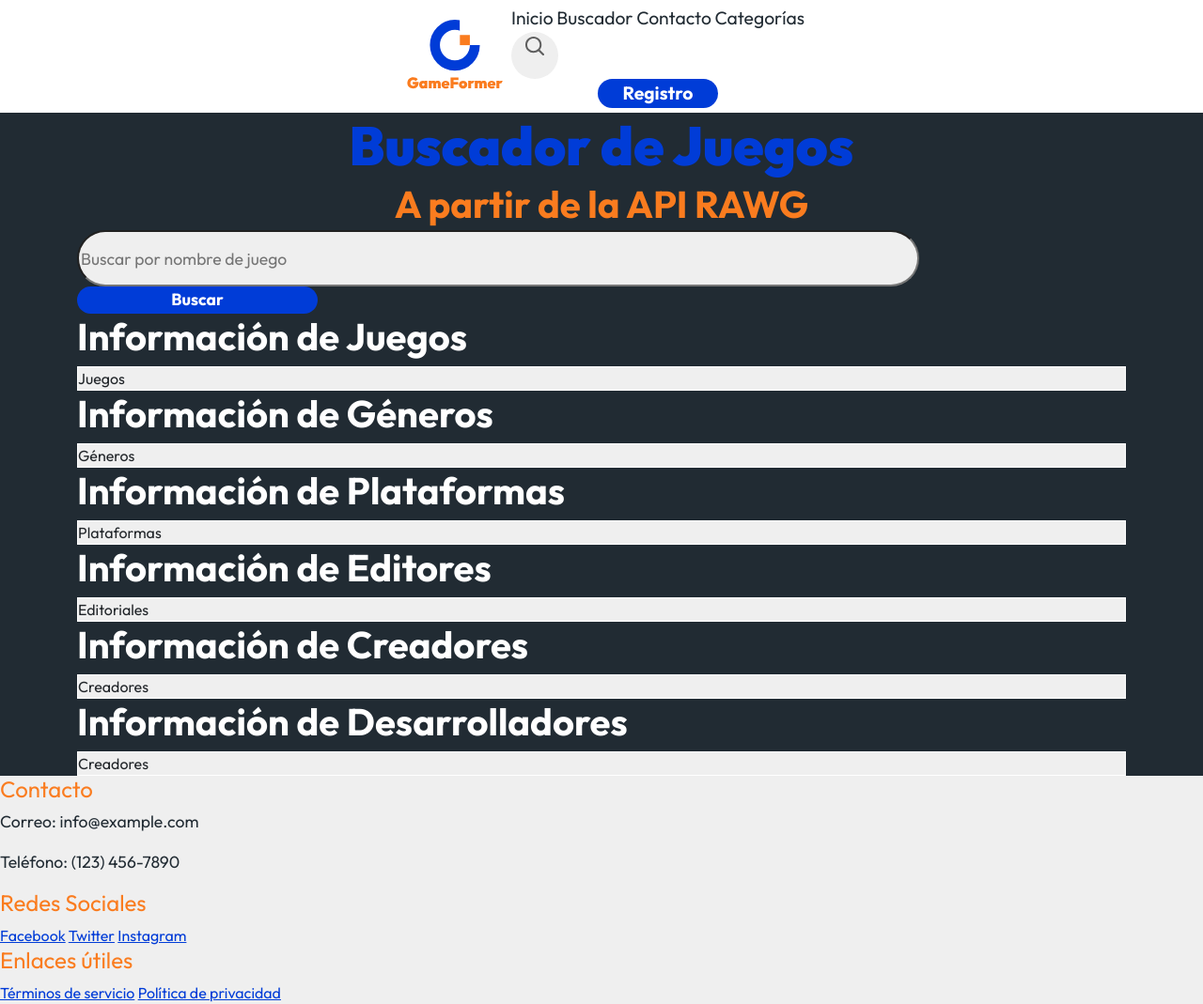
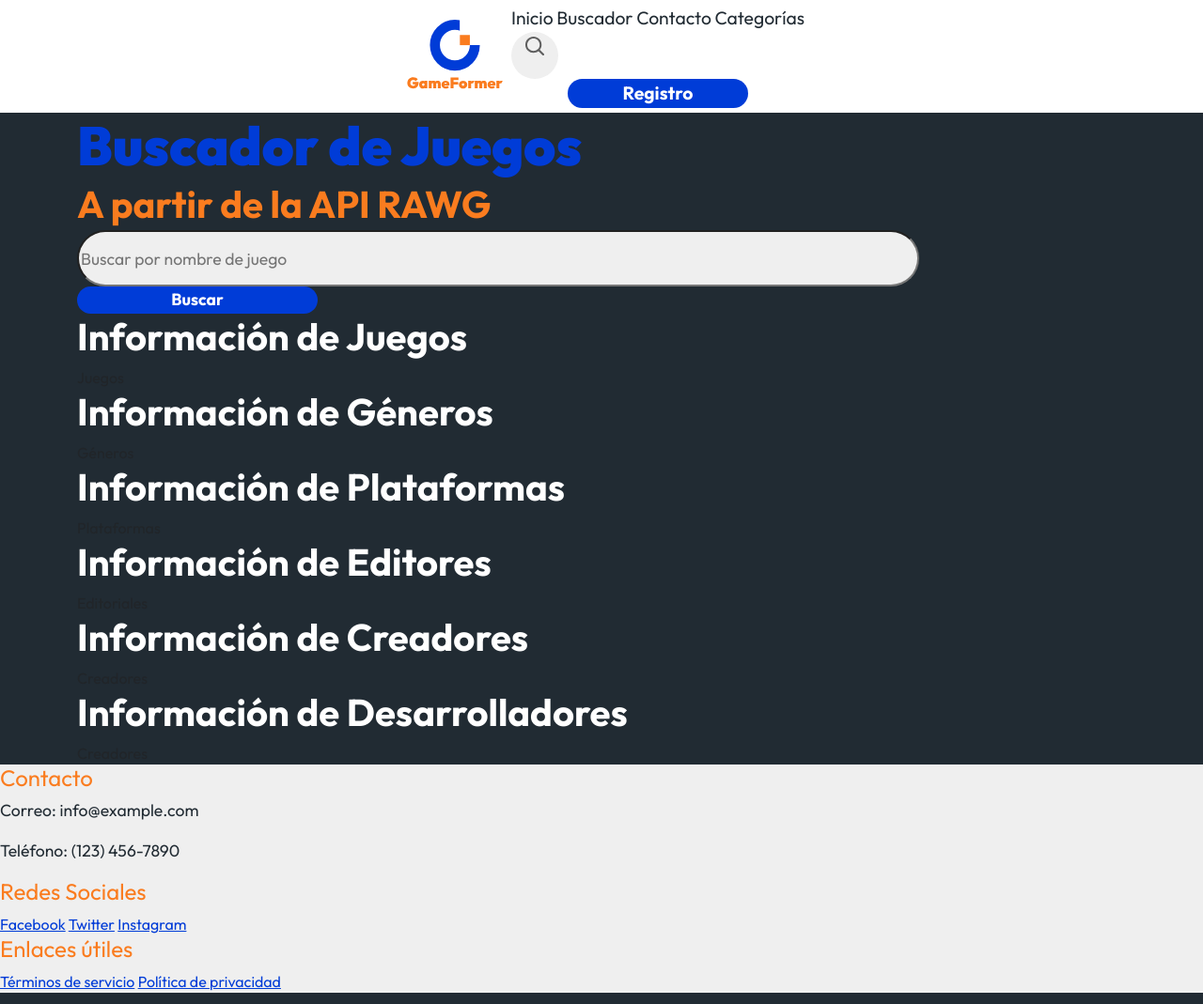
Before and after one commit to AleDataAnalyst/api_videogames, a website: page NO/index.html in a window 1280 px wide. Shown: the whole page at 94% size. Drawn offline with nearby package versions, Linux system fonts and the light colour scheme; files that its build step writes are made by us from their sources; files whose address does not match are found by name.

Commit message:
estilos cambiados a partir de indexjuegos.html

```diff
--- a/css/style.scss
+++ b/css/style.scss
@@ -69,17 +69,17 @@ $bs-danger-border-subtle: #f1aeb5;
 $bs-light-border-subtle: #e9ecef;
 $bs-dark-border-subtle: #adb5bd;
 
-// Your font
+// Fuente
 $outfit-font: 'Outfit', sans-serif;
 
-// Your custom font variables
+// Variables de fuente customizadas sobre Bootstrap
 $bs-font-sans-serif: system-ui, -apple-system, "#{$outfit-font}", Roboto, "Helvetica Neue", "Noto Sans", "Liberation Sans", Arial, sans-serif, "Apple Color Emoji", "Segoe UI Emoji", "Segoe UI Symbol", "Noto Color Emoji";
 $bs-font-monospace: SFMono-Regular, Menlo, Monaco, Consolas, "Liberation Mono", "Courier New", monospace;
 
-// Your gradient
+// Degradado
 $bs-gradient: linear-gradient(180deg, rgba(255, 255, 255, 0.15), rgba(255, 255, 255, 0));
 
-// Your body styles
+// Estilos personalizados a partir de Bootstrap
 $bs-body-font-family: var(--bs-font-sans-serif);
 $bs-body-color: #212529;
 $bs-body-color-rgb: 33, 37, 41;
@@ -185,7 +185,6 @@ h1 {
     font-weight: $fnt-w-xb;
     font-size: $fnt-sz-xl;
     line-height: 1.2em;
-    text-align: center;
 }
 
 h2 {
@@ -193,7 +192,6 @@ h2 {
     font-weight: $fnt-w-bold;
     font-size: $fnt-sz-l;
     line-height: 1em;
-    text-align: center;
 }
 
 h3 {
@@ -329,20 +327,6 @@ nav a:active {
     display: block;
 }
 
-// main {
-//     max-width: 80vw;
-// }
-
-// .search-bar {
-//     display: flex;
-//     align-items: center;
-//     flex-direction: column;
-//     flex-wrap: nowrap;
-//     align-content: center;
-//     justify-content: space-around;
-//     gap: $gap-s;
-// }
-
 .search-input {
     background: $softgray;
     border-radius: $radius-xl;
@@ -354,7 +338,7 @@ nav a:active {
 
 nav button {
     font-size: $fnt-sz-normal;
-    min-width: 10vw;
+    min-width: 15vw;
     width: min-content;
 }
 
@@ -391,16 +375,23 @@ button {
 
 .result-container {
     background-color: $softgray;
+    min-width: 80vw;
+    height: fit-content;
 }
 
-.category-slider {
+.category-cards {
+    background-color: $softgray;
+    border: 1px solid $white;
+    min-width: fit-content;
     display: flex;
-    flex-direction: column;
+    flex-wrap: wrap;
+    flex-direction: row;
+    gap: 2rem;
 }
 
-.category-card {
-    background-color: $softgray;
-    border: 1px solid $white;
+.btn-cargarmas {
+    text-align: center;
+    font-size: $fnt-sz-m;
 }
 
 /* Footer */
```
Also changed, not shown: css/style.css.
